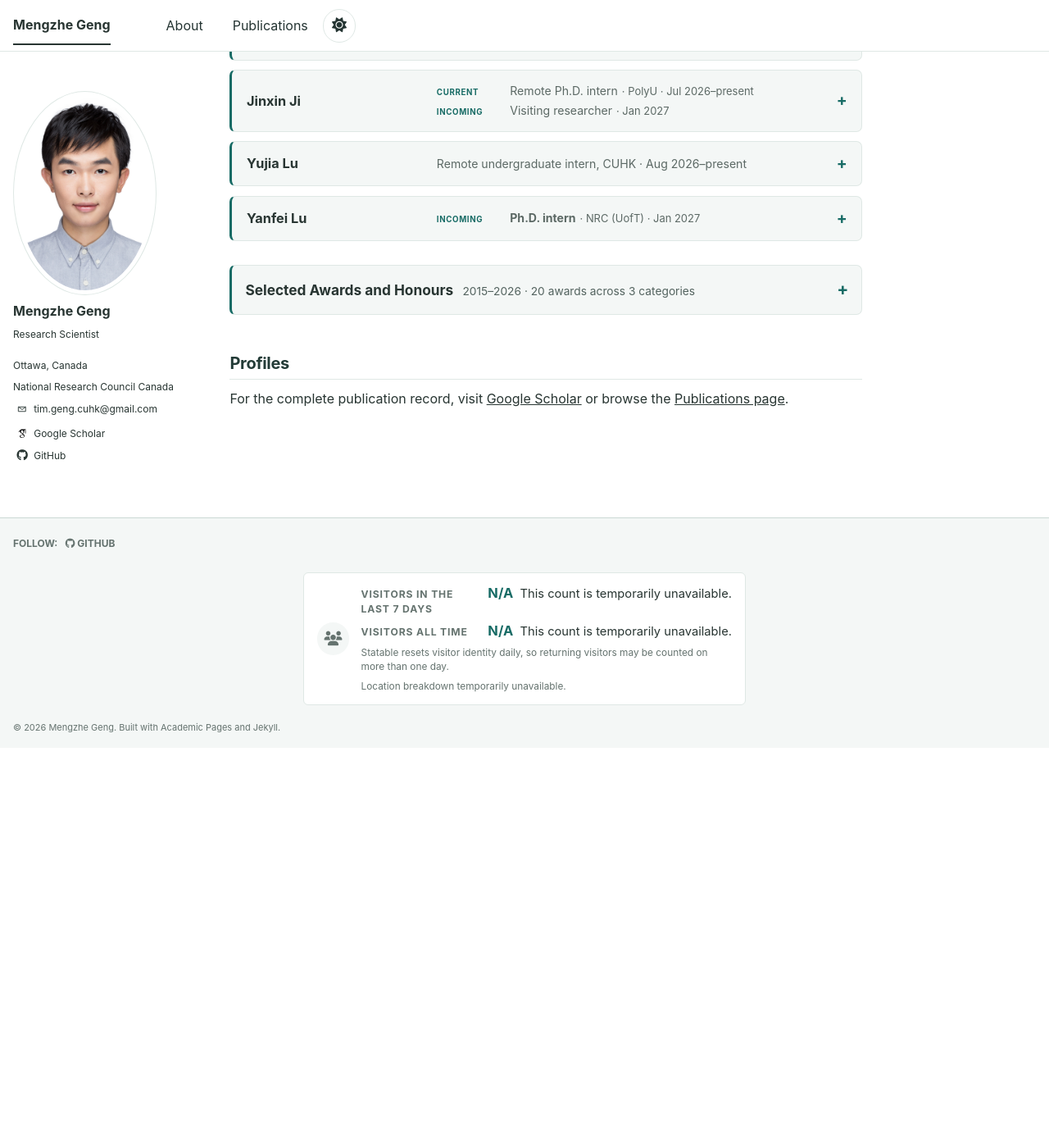
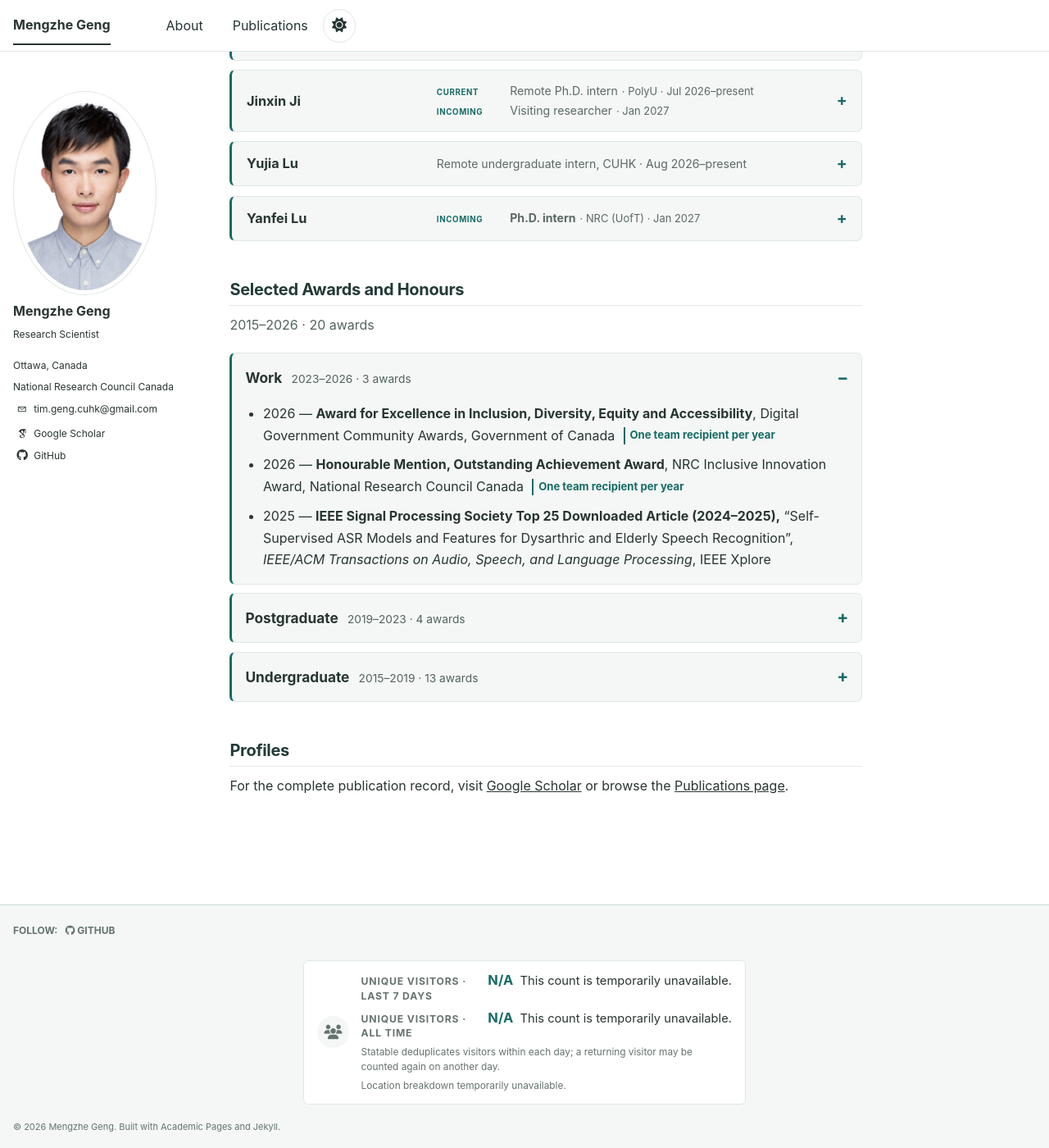
Before and after one commit to MENGZHEGENG/MENGZHEGENG.github.io, a Jekyll site: the page built from _pages/about.md, in a window 1280 px wide and 1400 px high, scrolled down 2853 px. Shown: the whole window at 82% size. Built offline with Jekyll 4.4.1, drawn with Linux system fonts in a browser that asks for light colours; some web fonts are replaced; before the commit the page ends 3765 px from its top, so only the background shows below that.

Commit message:
Show separate award groups and clarify visitor counts

```diff
--- a/_includes/footer.html
+++ b/_includes/footer.html
@@ -26,15 +26,10 @@
   <div class="visitor-counter__content">
     <div class="visitor-counter__metrics">
       <div class="visitor-counter__metric">
-        <p class="visitor-counter__metric-label">Visitors in the last 7 days</p>
+        <p class="visitor-counter__metric-label">Unique visitors · last 7 days</p>
         <p class="visitor-counter__metric-reading">
           {% if site.data.statable_visitor_count.visitors_last_7_days != nil %}
             <strong>{{ site.data.statable_visitor_count.visitors_last_7_days }}</strong>
-            {% if site.data.statable_visitor_count.visitors_last_7_days == 1 %}
-              <span>visitor</span>
-            {% else %}
-              <span>visitors</span>
-            {% endif %}
           {% else %}
             <strong aria-label="Count unavailable">N/A</strong>
             <span>This count is temporarily unavailable.</span>
@@ -42,15 +37,10 @@
         </p>
       </div>
       <div class="visitor-counter__metric">
-        <p class="visitor-counter__metric-label">Visitors all time</p>
+        <p class="visitor-counter__metric-label">Unique visitors · all time</p>
         <p class="visitor-counter__metric-reading">
           {% if site.data.statable_visitor_count.visitors_all_time != nil %}
             <strong>{{ site.data.statable_visitor_count.visitors_all_time }}</strong>
-            {% if site.data.statable_visitor_count.visitors_all_time == 1 %}
-              <span>visitor</span>
-            {% else %}
-              <span>visitors</span>
-            {% endif %}
           {% else %}
             <strong aria-label="Count unavailable">N/A</strong>
             <span>This count is temporarily unavailable.</span>
@@ -58,7 +48,7 @@
         </p>
       </div>
     </div>
-    <p class="visitor-counter__note">Statable resets visitor identity daily, so returning visitors may be counted on more than one day.</p>
+    <p class="visitor-counter__note">Statable deduplicates visitors within each day; a returning visitor may be counted again on another day.</p>
     {% if site.data.statable_visitor_count.countries_available and site.data.statable_visitor_count.countries.size > 0 %}
       <details class="visitor-counter__locations">
         <summary>
--- a/_pages/about.md
+++ b/_pages/about.md
@@ -211,59 +211,65 @@ classes: wide
   </details>
 </div>
 
-<details id="awards" class="award-card">
-  <summary class="award-card__summary">
-    <span class="award-card__summary-main">
-      <span class="award-card__title" role="heading" aria-level="2">Selected Awards and Honours</span>
-      <span class="award-card__meta">2015–2026 · 20 awards across 3 categories</span>
-    </span>
-  </summary>
-  <div class="award-groups">
-    <section class="award-group" aria-labelledby="award-group-undergraduate">
-      <h3 class="award-group__heading" id="award-group-undergraduate">
-        <span class="award-group__title">Undergraduate</span>
-        <span class="award-group__meta">2015–2019 · 13 awards</span>
-      </h3>
-      <ul class="award-list">
-        <li class="award-item">2019 — <a href="https://www.hkxfoundation.org/aboutus" target="_blank" rel="noopener noreferrer">Finalist, Hong Kong X Foundation FYP+ Project</a></li>
-        <li class="award-item">2019 — CUHK Academic Excellence Scholarship for Non-local Students</li>
-        <li class="award-item">2019 — <strong><a href="https://www3.erg.cuhk.edu.hk/erg/Elite/Scholarship" target="_blank" rel="noopener noreferrer">CUHK ELITE Stream Student Scholarship</a></strong></li>
-        <li class="award-item">2018 — <strong>CUHK Best Project Award for Undergraduate Research Summer Internship</strong></li>
-        <li class="award-item">2018 — <a href="https://admission.cuhk.edu.hk/fees-financing-your-studies/scholarships/reaching-out-award/" target="_blank" rel="noopener noreferrer">HKSAR Government Reaching Out Award</a></li>
-        <li class="award-item">2018 — CUHK S.H. Ho College Outstanding Student Scholarship</li>
-        <li class="award-item">2017 — <strong><a href="https://admission.cuhk.edu.hk/fees-financing-your-studies/scholarships/talent-development-sch/" target="_blank" rel="noopener noreferrer">HKSAR Government Talent Development Scholarship (Innovation)</a></strong></li>
-        <li class="award-item">2017 — <strong><a href="https://www.theiet.org/impact-society/awards-prizes-and-scholarships/iet-student-prizes" target="_blank" rel="noopener noreferrer">The IET Prize</a></strong>, the Institute of Engineering and Technology</li>
-        <li class="award-item">2017 — CUHK S.H. Ho College Outstanding Student Scholarship</li>
-        <li class="award-item">2016 — <strong><a href="https://www3.erg.cuhk.edu.hk/erg/Elite/Scholarship" target="_blank" rel="noopener noreferrer">CUHK ELITE Stream Student Scholarship</a></strong></li>
-        <li class="award-item">2016 — CUHK S.H. Ho College Outstanding Student Scholarship</li>
-        <li class="award-item">2015 — <strong><a href="https://www.csclf.org/" target="_blank" rel="noopener noreferrer">The Soong Ching Ling Foundation Zhiyuan Scholarship</a></strong></li>
-        <li class="award-item">2015 — CUHK S.H. Ho College Outstanding Student Scholarship</li>
-      </ul>
-    </section>
-    <section class="award-group" aria-labelledby="award-group-postgraduate">
-      <h3 class="award-group__heading" id="award-group-postgraduate">
-        <span class="award-group__title">Postgraduate</span>
-        <span class="award-group__meta">2019–2023 · 4 awards</span>
-      </h3>
-      <ul class="award-list">
-        <li class="award-item">2023 — <strong>Valedictorian</strong>, <a href="https://www.cpr.cuhk.edu.hk/en/press/cuhk-holds-92nd-congregation-for-the-conferment-of-degrees/" target="_blank" rel="noopener noreferrer">CUHK Postgraduate Class of 2023</a></li>
-        <li class="award-item">2023 — <strong><a href="https://2023.ieeeicassp.org/outstanding-reviewer-recognitions/" target="_blank" rel="noopener noreferrer">IEEE ICASSP Outstanding Reviewer</a></strong></li>
-        <li class="award-item">2023 — <a href="https://interspeech2023.org/travel-grants/" target="_blank" rel="noopener noreferrer">ISCA INTERSPEECH Travel Grant</a></li>
-        <li class="award-item">2019–2023 — <a href="https://www.gs.cuhk.edu.hk/admissions/scholarships-fees/studentships" target="_blank" rel="noopener noreferrer">CUHK Postgraduate Studentship</a></li>
-      </ul>
-    </section>
-    <section class="award-group" aria-labelledby="award-group-work">
-      <h3 class="award-group__heading" id="award-group-work">
-        <span class="award-group__title">Work</span>
-        <span class="award-group__meta">2023–2026 · 3 awards</span>
-      </h3>
-      <ul class="award-list">
-        <li class="award-item">2026 — <strong><a href="https://www.canada.ca/en/government/system/digital-government/gcdigital-community/networking-events/digital-government-community-awards/awards.html" target="_blank" rel="noopener noreferrer">Award for Excellence in Inclusion, Diversity, Equity and Accessibility</a></strong>, Digital Government Community Awards, Government of Canada <span class="award-qualifier"><strong>One team recipient per year</strong></span></li>
-        <li class="award-item">2026 — <strong>Honourable Mention, Outstanding Achievement Award</strong>, NRC Inclusive Innovation Award, National Research Council Canada <span class="award-qualifier"><strong>One team recipient per year</strong></span></li>
-        <li class="award-item">2025 — <strong>IEEE Signal Processing Society Top 25 Downloaded Article (2024–2025),</strong> <a class="award-article-title" href="https://ieeexplore.ieee.org/document/10584335/" target="_blank" rel="noopener noreferrer">“Self-Supervised ASR Models and Features for Dysarthric and Elderly Speech Recognition”</a>, <em>IEEE/ACM Transactions on Audio, Speech, and Language Processing</em>, IEEE Xplore</li>
-      </ul>
-    </section>
-  </div>
-</details>
+<h2 id="awards">Selected Awards and Honours</h2>
+<p class="award-section-meta">2015–2026 · 20 awards</p>
+<div class="award-groups">
+  <details id="award-group-work" class="award-card award-group" open>
+    <summary class="award-card__summary">
+      <span class="award-card__summary-main">
+        <span class="award-card__title" role="heading" aria-level="3">Work</span>
+        <span class="award-card__meta">2023–2026 · 3 awards</span>
+      </span>
+    </summary>
+    <div class="award-group__content">
+        <ul class="award-list">
+          <li class="award-item">2026 — <strong><a href="https://www.canada.ca/en/government/system/digital-government/gcdigital-community/networking-events/digital-government-community-awards/awards.html" target="_blank" rel="noopener noreferrer">Award for Excellence in Inclusion, Diversity, Equity and Accessibility</a></strong>, Digital Government Community Awards, Government of Canada <span class="award-qualifier"><strong>One team recipient per year</strong></span></li>
+          <li class="award-item">2026 — <strong>Honourable Mention, Outstanding Achievement Award</strong>, NRC Inclusive Innovation Award, National Research Council Canada <span class="award-qualifier"><strong>One team recipient per year</strong></span></li>
+          <li class="award-item">2025 — <strong>IEEE Signal Processing Society Top 25 Downloaded Article (2024–2025),</strong> <a class="award-article-title" href="https://ieeexplore.ieee.org/document/10584335/" target="_blank" rel="noopener noreferrer">“Self-Supervised ASR Models and Features for Dysarthric and Elderly Speech Recognition”</a>, <em>IEEE/ACM Transactions on Audio, Speech, and Language Processing</em>, IEEE Xplore</li>
+        </ul>
+    </div>
+  </details>
+  <details id="award-group-postgraduate" class="award-card award-group">
+    <summary class="award-card__summary">
+      <span class="award-card__summary-main">
+        <span class="award-card__title" role="heading" aria-level="3">Postgraduate</span>
+        <span class="award-card__meta">2019–2023 · 4 awards</span>
+      </span>
+    </summary>
+    <div class="award-group__content">
+        <ul class="award-list">
+          <li class="award-item">2023 — <strong>Valedictorian</strong>, <a href="https://www.cpr.cuhk.edu.hk/en/press/cuhk-holds-92nd-congregation-for-the-conferment-of-degrees/" target="_blank" rel="noopener noreferrer">CUHK Postgraduate Class of 2023</a></li>
+          <li class="award-item">2023 — <strong><a href="https://2023.ieeeicassp.org/outstanding-reviewer-recognitions/" target="_blank" rel="noopener noreferrer">IEEE ICASSP Outstanding Reviewer</a></strong></li>
+          <li class="award-item">2023 — <a href="https://interspeech2023.org/travel-grants/" target="_blank" rel="noopener noreferrer">ISCA INTERSPEECH Travel Grant</a></li>
+          <li class="award-item">2019–2023 — <a href="https://www.gs.cuhk.edu.hk/admissions/scholarships-fees/studentships" target="_blank" rel="noopener noreferrer">CUHK Postgraduate Studentship</a></li>
+        </ul>
+    </div>
+  </details>
+  <details id="award-group-undergraduate" class="award-card award-group">
+    <summary class="award-card__summary">
+      <span class="award-card__summary-main">
+        <span class="award-card__title" role="heading" aria-level="3">Undergraduate</span>
+        <span class="award-card__meta">2015–2019 · 13 awards</span>
+      </span>
+    </summary>
+    <div class="award-group__content">
+        <ul class="award-list">
+          <li class="award-item">2019 — <a href="https://www.hkxfoundation.org/aboutus" target="_blank" rel="noopener noreferrer">Finalist, Hong Kong X Foundation FYP+ Project</a></li>
+          <li class="award-item">2019 — CUHK Academic Excellence Scholarship for Non-local Students</li>
+          <li class="award-item">2019 — <strong><a href="https://www3.erg.cuhk.edu.hk/erg/Elite/Scholarship" target="_blank" rel="noopener noreferrer">CUHK ELITE Stream Student Scholarship</a></strong></li>
+          <li class="award-item">2018 — <strong>CUHK Best Project Award for Undergraduate Research Summer Internship</strong></li>
+          <li class="award-item">2018 — <a href="https://admission.cuhk.edu.hk/fees-financing-your-studies/scholarships/reaching-out-award/" target="_blank" rel="noopener noreferrer">HKSAR Government Reaching Out Award</a></li>
+          <li class="award-item">2018 — CUHK S.H. Ho College Outstanding Student Scholarship</li>
+          <li class="award-item">2017 — <strong><a href="https://admission.cuhk.edu.hk/fees-financing-your-studies/scholarships/talent-development-sch/" target="_blank" rel="noopener noreferrer">HKSAR Government Talent Development Scholarship (Innovation)</a></strong></li>
+          <li class="award-item">2017 — <strong><a href="https://www.theiet.org/impact-society/awards-prizes-and-scholarships/iet-student-prizes" target="_blank" rel="noopener noreferrer">The IET Prize</a></strong>, the Institute of Engineering and Technology</li>
+          <li class="award-item">2017 — CUHK S.H. Ho College Outstanding Student Scholarship</li>
+          <li class="award-item">2016 — <strong><a href="https://www3.erg.cuhk.edu.hk/erg/Elite/Scholarship" target="_blank" rel="noopener noreferrer">CUHK ELITE Stream Student Scholarship</a></strong></li>
+          <li class="award-item">2016 — CUHK S.H. Ho College Outstanding Student Scholarship</li>
+          <li class="award-item">2015 — <strong><a href="https://www.csclf.org/" target="_blank" rel="noopener noreferrer">The Soong Ching Ling Foundation Zhiyuan Scholarship</a></strong></li>
+          <li class="award-item">2015 — CUHK S.H. Ho College Outstanding Student Scholarship</li>
+        </ul>
+    </div>
+  </details>
+</div>
 <h2>Profiles</h2>
 <p>For the complete publication record, visit <a href="{{ site.author.googlescholar }}">Google Scholar</a> or browse the <a href="{{ '/publications/' | relative_url }}">Publications page</a>.</p>
--- a/_sass/_custom.scss
+++ b/_sass/_custom.scss
@@ -1136,7 +1136,8 @@ html[data-theme="dark"] .timeline-row {
 }
 
 .award-card__meta,
-.award-group__meta {
+.award-group__meta,
+.award-section-meta {
   color: var(--site-muted-color);
   font-size: 0.86em;
 }
@@ -1150,24 +1151,22 @@ html[data-theme="dark"] .timeline-row {
   outline-offset: -3px;
 }
 
+.award-section-meta {
+  margin: -0.5em 0 0.9em;
+}
+
 .award-groups {
   display: grid;
-  gap: 0;
+  gap: 0.65em;
+  margin: 0 0 1.8em;
+}
+
+.award-groups .award-card {
+  margin: 0;
+}
+
+.award-group__content {
   margin: 0 1em 0.95em;
-}
-
-.award-group {
-  padding-top: 0.85em;
-  border-top: 1px solid var(--global-border-color);
-}
-
-.award-group__heading {
-  display: flex;
-  flex-wrap: wrap;
-  align-items: baseline;
-  gap: 0.25em 0.7em;
-  margin: 0 0 0.45em;
-  font-size: 1em;
 }
 
 .award-group__title {
@@ -1214,12 +1213,17 @@ html[data-theme="dark"] .timeline-row {
     gap: 0.12em;
   }
 
+  .award-section-meta {
+    margin-top: -0.42em;
+  }
+
   .award-groups {
+    gap: 0.55em;
+    margin-bottom: 1.5em;
+  }
+
+  .award-group__content {
     margin: 0 0.82em 0.82em;
-  }
-
-  .award-group {
-    padding-top: 0.7em;
   }
 
   .award-list {
```
